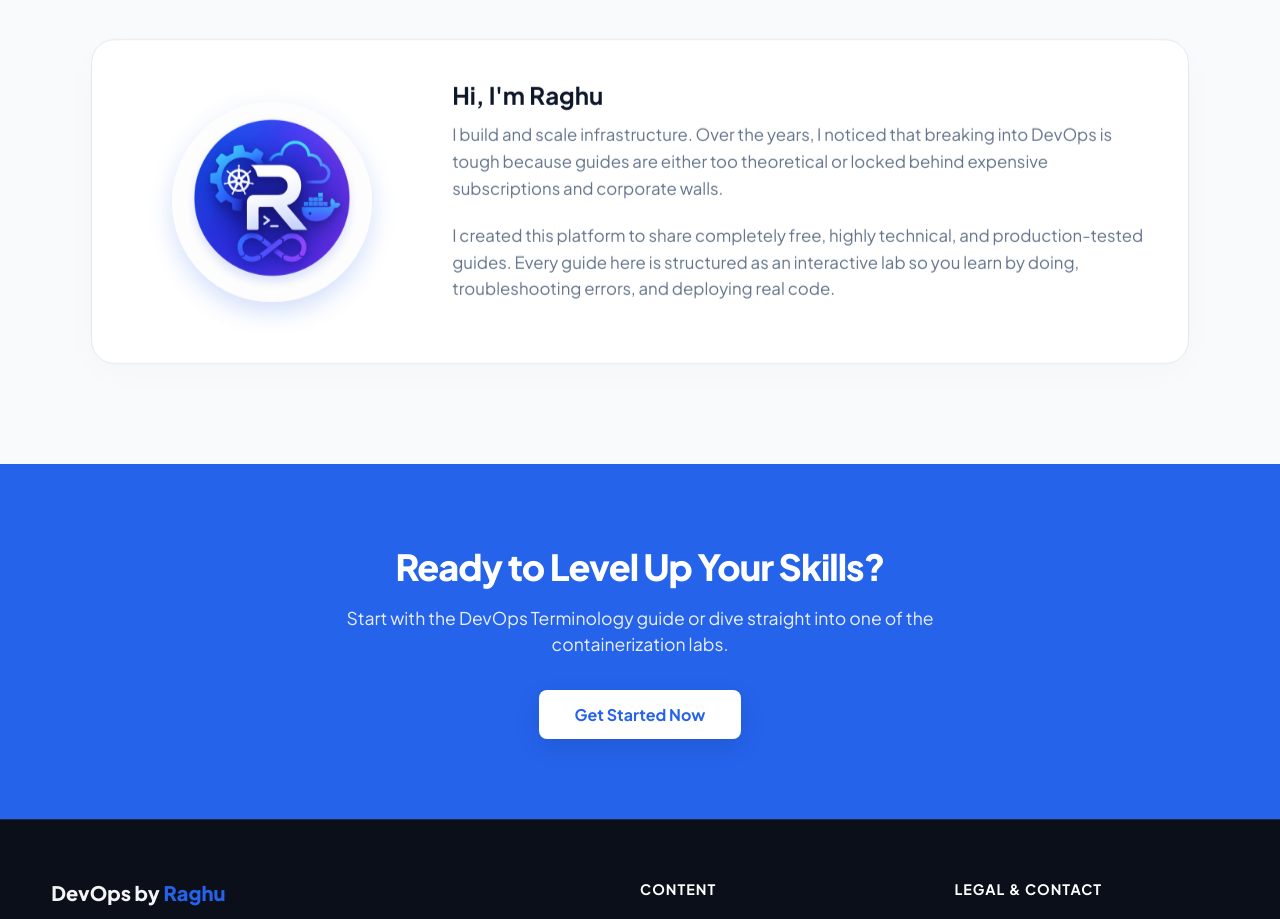
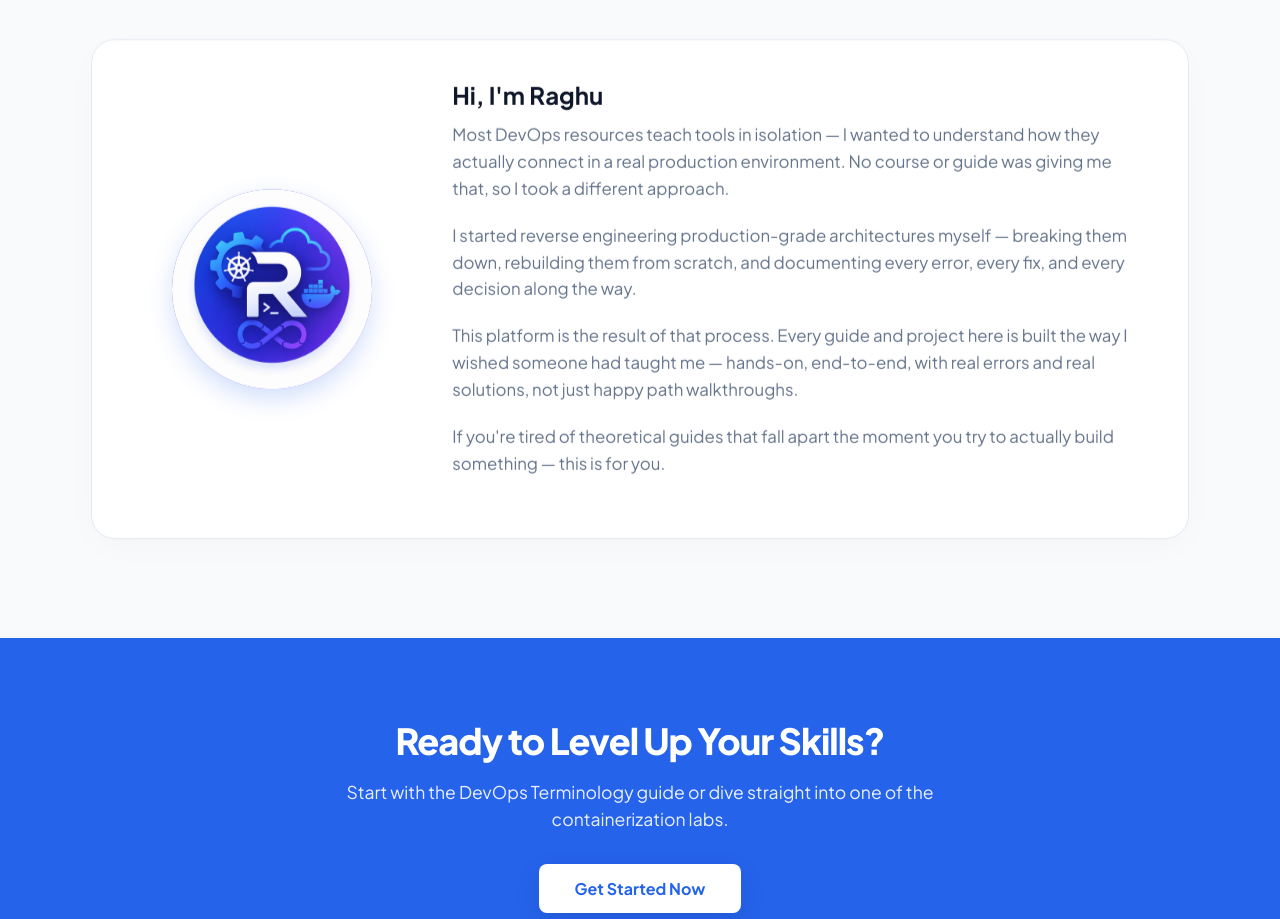
Before and after one commit to raghu-94/devopsbyraghu, a Next.js app: page / in a window 1280 px wide. Shown: the part 4200-5119 px from the top of the page. Built offline with nearby package versions, Linux system fonts and the light colour scheme.

Commit message:
content: update about section script

```diff
--- a/src/app/page.js
+++ b/src/app/page.js
@@ -424,10 +424,16 @@ export default function Home() {
           <div className="about-bio">
             <h3>Hi, I&apos;m Raghu</h3>
             <p>
-              I build and scale infrastructure. Over the years, I noticed that breaking into DevOps is tough because guides are either too theoretical or locked behind expensive subscriptions and corporate walls.
+              Most DevOps resources teach tools in isolation — I wanted to understand how they actually connect in a real production environment. No course or guide was giving me that, so I took a different approach.
             </p>
             <p>
-              I created this platform to share completely free, highly technical, and production-tested guides. Every guide here is structured as an interactive lab so you learn by doing, troubleshooting errors, and deploying real code.
+              I started reverse engineering production-grade architectures myself — breaking them down, rebuilding them from scratch, and documenting every error, every fix, and every decision along the way.
+            </p>
+            <p>
+              This platform is the result of that process. Every guide and project here is built the way I wished someone had taught me — hands-on, end-to-end, with real errors and real solutions, not just happy path walkthroughs.
+            </p>
+            <p>
+              If you&apos;re tired of theoretical guides that fall apart the moment you try to actually build something — this is for you.
             </p>
           </div>
         </div>
```
